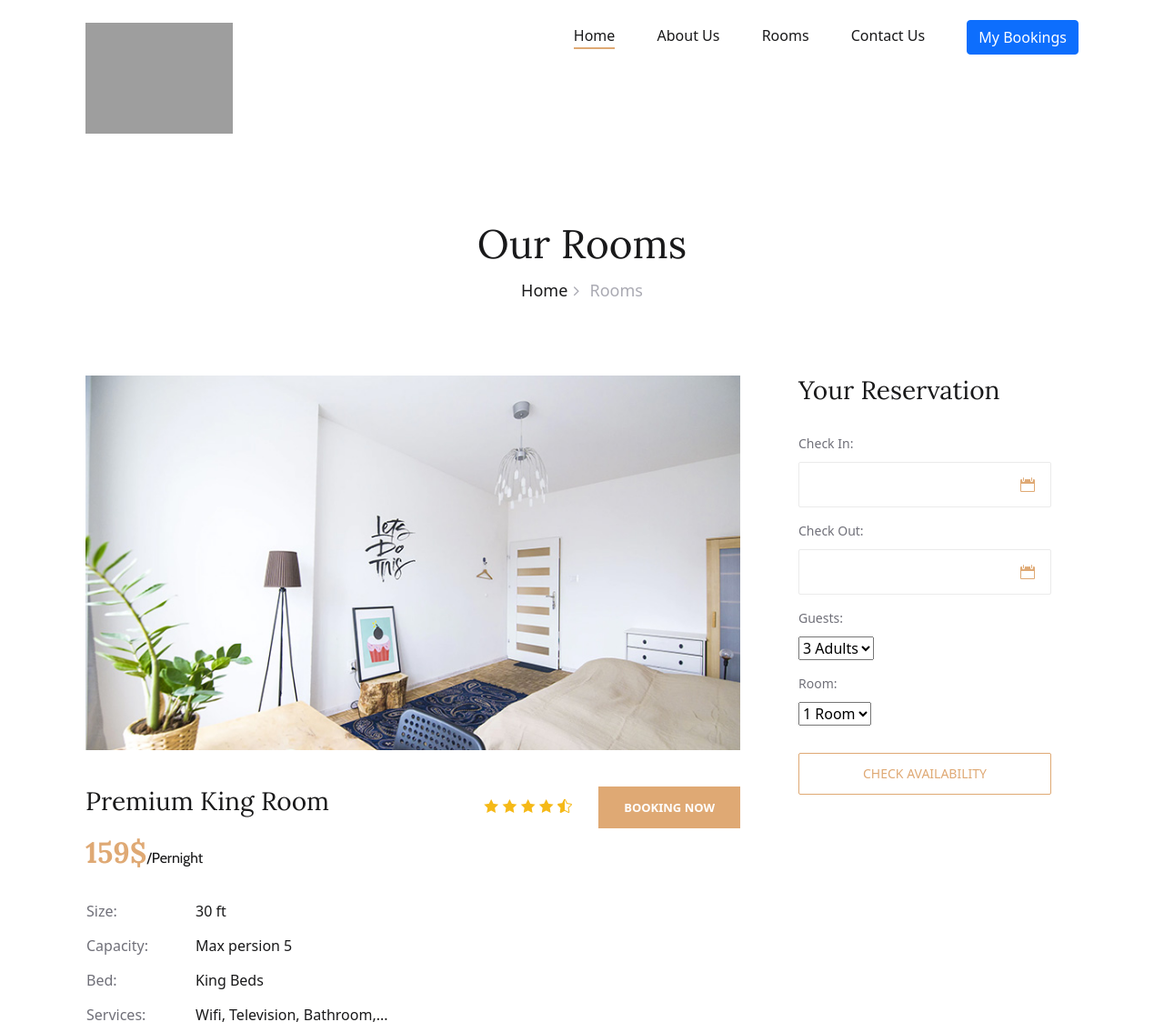
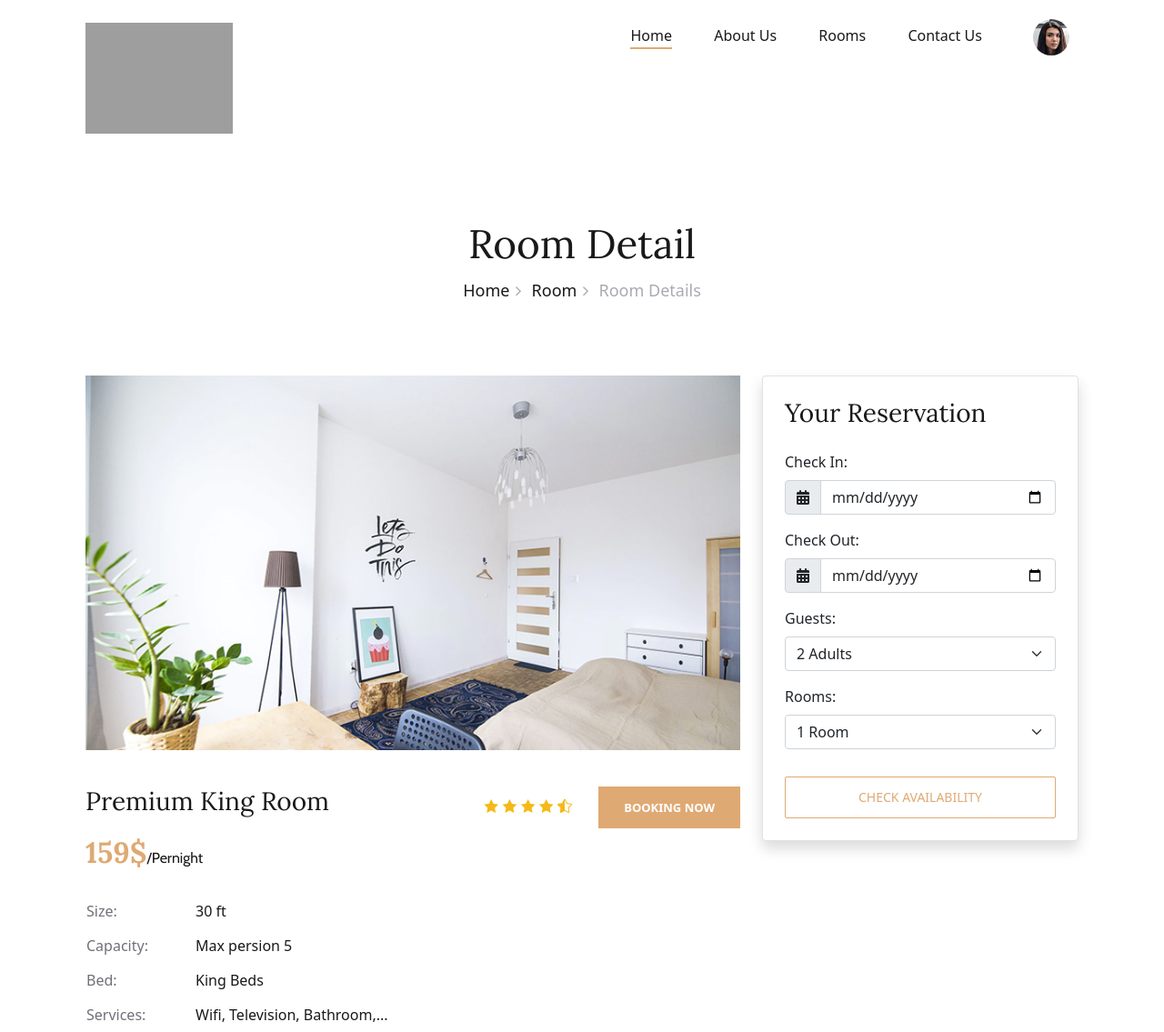
Before and after one commit to Kalariya-krish/HMS, a PHP site: page /user/user_room_detail.php in a window 1280 px wide. Shown: the top 1135 px of the page at 91% size. Run offline with PHP 8.4, Linux system fonts and the light colour scheme; grey boxes are pictures that could not be loaded.

Commit message:
user page design

```diff
--- a/user/user_header.php
+++ b/user/user_header.php
@@ -34,6 +34,51 @@
         a {
             text-decoration: none !important;
         }
+
+        .nav-profile {
+            position: relative;
+            display: inline-block;
+            padding: 10px;
+        }
+
+        .profile-pic {
+            width: 40px;
+            height: 40px;
+            border-radius: 50%;
+            cursor: pointer;
+        }
+
+        .dropdown-content {
+            display: none;
+            position: absolute;
+            top: 100%;
+            /* Positions dropdown exactly below */
+            left: 50%;
+            transform: translateX(-50%);
+            background-color: white;
+            min-width: 160px;
+            box-shadow: 0px 4px 6px rgba(0, 0, 0, 0.2);
+            border-radius: 5px;
+            z-index: 10;
+            text-align: center;
+            padding: 10px 0;
+        }
+
+        .dropdown-content a {
+            color: black;
+            padding: 10px;
+            text-decoration: none;
+            display: block;
+            transition: background 0.3s ease-in-out;
+        }
+
+        .dropdown-content a:hover {
+            background-color: #f1f1f1;
+        }
+
+        .nav-profile:hover .dropdown-content {
+            display: block;
+        }
     </style>
 </head>
 
@@ -58,9 +103,10 @@
                 <li><a href="user_about_us.php">About Us</a>
                 <li><a href="user_rooms.php">Rooms</a></li>
                 <ul class="dropdown">
-                    <li><a href="#">Deluxe Room</a></li>
-                    <li><a href="#">Family Room</a></li>
-                    <li><a href="#">Premium Room</a></li>
+                    <li><a href="user_rooms.php">Deluxe Room</a></li>
+                    <li><a href="user_rooms.php">Luxury Room</a></li>
+                    <li><a href="user_rooms.php">Family Room</a></li>
+                    <li><a href="user_rooms.php">Premium Room</a></li>
                 </ul>
                 </li>
                 <li><a href="user_contact_us.php">Contact Us</a></li>
@@ -90,14 +136,25 @@
                                     <li><a href="user_about_us.php">About Us</a></li>
                                     <li><a href="user_rooms.php">Rooms</a>
                                         <ul class="dropdown">
-                                            <li><a href="#">Deluxe Room</a></li>
-                                            <li><a href="#">Luxury Room</a></li>
-                                            <li><a href="#">Family Room</a></li>
-                                            <li><a href="#">Premium Room</a></li>
+                                            <li><a href="user_rooms.php">Deluxe Room</a></li>
+                                            <li><a href="user_rooms.php">Luxury Room</a></li>
+                                            <li><a href="user_rooms.php">Family Room</a></li>
+                                            <li><a href="user_rooms.php">Premium Room</a></li>
                                         </ul>
                                     </li>
                                     <li><a href="user_contact_us.php">Contact Us</a></li>
-                                    <a href="user_mybookings.php"><button class="btn btn-primary">My Bookings</button></a>
+                                    <div class="nav-profile">
+                                        <img src="../assets/images/room/avatar/avatar-2.jpg" alt="Profile" class="profile-pic">
+                                        <div class="dropdown-content">
+                                            <a href="user_my_booking.php">My Bookings</a>
+                                            <a href="user_edit_profile.php">Edit Profile</a>
+                                            <a href="user_change_password.php">Change Password</a>
+                                            <div class="dropdown-divider"></div>
+                                            <a href="logout.php" class="text-danger">Logout</a>
+                                        </div>
+                                    </div>
+
+                                    <!-- <a href="user_mybookings.php"><button class="btn btn-primary">My Bookings</button></a> -->
                                 </ul>
                             </nav>
                         </div>
--- a/user/user_room_detail.php
+++ b/user/user_room_detail.php
@@ -21,10 +21,12 @@
             <div class="row">
                 <div class="col-lg-12">
                     <div class="breadcrumb-text">
-                        <h2>Our Rooms</h2>
+                        <h2>Room Detail</h2>
                         <div class="bt-option">
-                            <a href="./home.html">Home</a>
-                            <span>Rooms</span>
+                            <a href="./user_index.php">Home</a>
+                            <a href="./user_rooms.php">Room</a>
+                            <!-- <span>Rooms </span> -->
+                            <span>Room Details</span>
                         </div>
                     </div>
                 </div>
@@ -39,7 +41,7 @@
             <div class="row">
                 <div class="col-lg-8">
                     <div class="room-details-item">
-                        <img src="assets/images/room/room-details.jpg" alt="">
+                        <img src="../assets/images/room/room-details.jpg" alt="">
                         <div class="rd-text">
                             <div class="rd-title">
                                 <h3>Premium King Room</h3>
@@ -93,7 +95,7 @@
                         <h4>Reviews</h4>
                         <div class="review-item">
                             <div class="ri-pic">
-                                <img src="assets/images/room/avatar/avatar-1.jpg" alt="">
+                                <img src="../assets/images/room/avatar/avatar-1.jpg" alt="">
                             </div>
                             <div class="ri-text">
                                 <span>27 Aug 2019</span>
@@ -112,7 +114,7 @@
                         </div>
                         <div class="review-item">
                             <div class="ri-pic">
-                                <img src="assets/images/room/avatar/avatar-2.jpg" alt="">
+                                <img src="../assets/images/room/avatar/avatar-2.jpg" alt="">
                             </div>
                             <div class="ri-text">
                                 <span>27 Aug 2019</span>
@@ -158,33 +160,39 @@
                         </form>
                     </div>
                 </div>
-                <div class="col-lg-4">
-                    <div class="room-booking">
-                        <h3>Your Reservation</h3>
+                <div class="col-xl-4 col-lg-4">
+                    <div class="booking-form p-4 border rounded shadow">
+                        <h3 class="mb-4">Your Reservation</h3>
                         <form action="#">
-                            <div class="check-date">
-                                <label for="date-in">Check In:</label>
-                                <input type="text" class="date-input" id="date-in">
-                                <i class="icon_calendar"></i>
+                            <div class="mb-3">
+                                <label for="date-in" class="form-label">Check In:</label>
+                                <div class="input-group">
+                                    <span class="input-group-text"><i class="fas fa-calendar-alt"></i></span>
+                                    <input type="date" class="form-control" id="date-in">
+                                </div>
                             </div>
-                            <div class="check-date">
-                                <label for="date-out">Check Out:</label>
-                                <input type="text" class="date-input" id="date-out">
-                                <i class="icon_calendar"></i>
+                            <div class="mb-3">
+                                <label for="date-out" class="form-label">Check Out:</label>
+                                <div class="input-group">
+                                    <span class="input-group-text"><i class="fas fa-calendar-alt"></i></span>
+                                    <input type="date" class="form-control" id="date-out">
+                                </div>
                             </div>
-                            <div class="select-option">
-                                <label for="guest">Guests:</label>
-                                <select id="guest">
-                                    <option value="">3 Adults</option>
+                            <div class="mb-3">
+                                <label for="guest" class="form-label">Guests:</label>
+                                <select id="guest" class="form-select">
+                                    <option value="2">2 Adults</option>
+                                    <option value="3">3 Adults</option>
                                 </select>
                             </div>
-                            <div class="select-option">
-                                <label for="room">Room:</label>
-                                <select id="room">
-                                    <option value="">1 Room</option>
+                            <div class="mb-3">
+                                <label for="room" class="form-label">Rooms:</label>
+                                <select id="room" class="form-select">
+                                    <option value="1">1 Room</option>
+                                    <option value="2">2 Rooms</option>
                                 </select>
                             </div>
-                            <button type="submit">Check Availability</button>
+                            <button type="submit" class="btn btn-primary w-100">Check Availability</button>
                         </form>
                     </div>
                 </div>
```
Also changed, not shown: header.php (+8 -7 lines), room_detail.php (+31 -23 lines), rooms.php (+6 -6 lines), user/user_change_password.php (added, +56 -0 lines), user/user_edit_profile.php (added, +59 -0 lines), user/user_rooms.php (+12 -12 lines).
